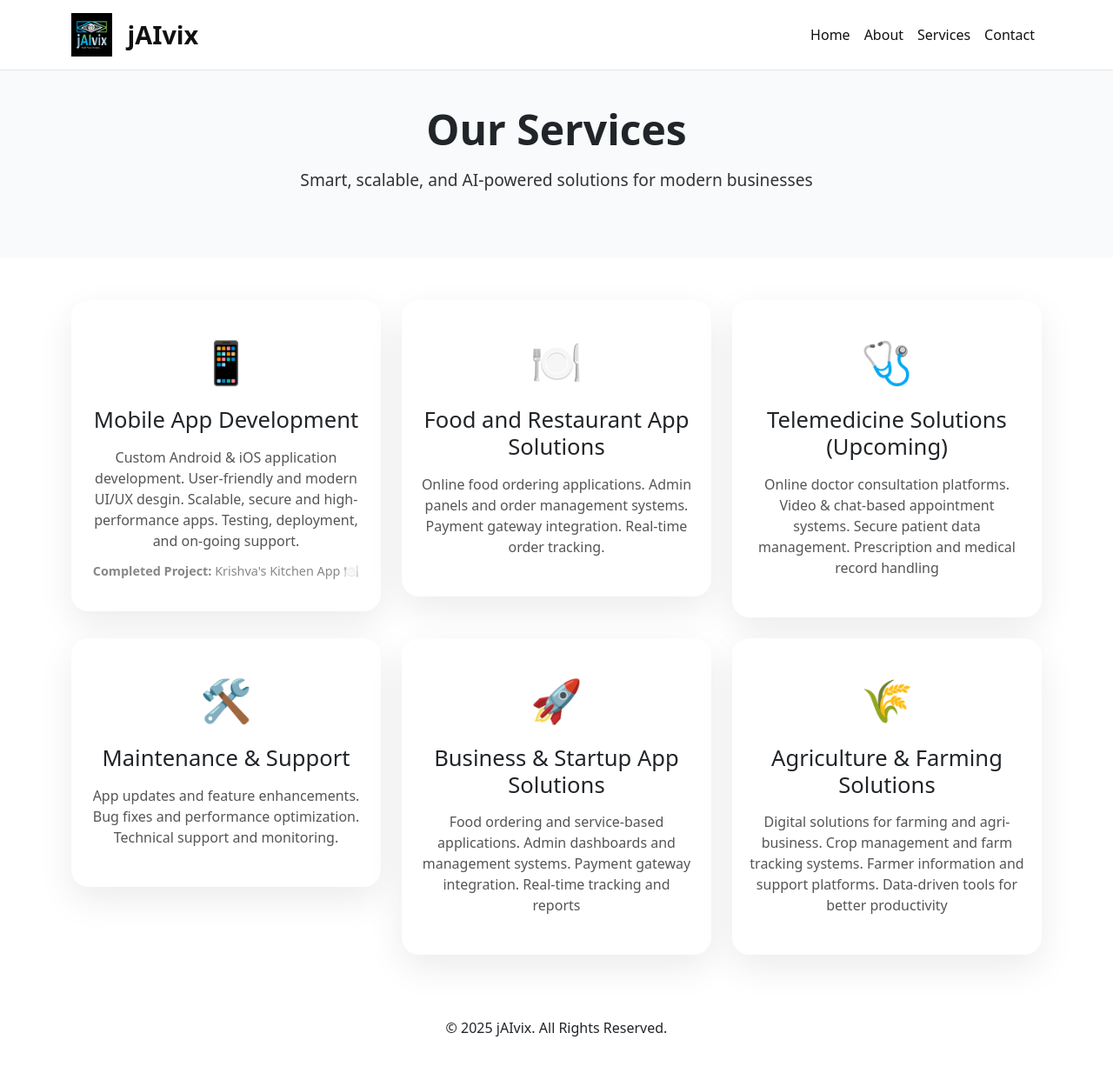
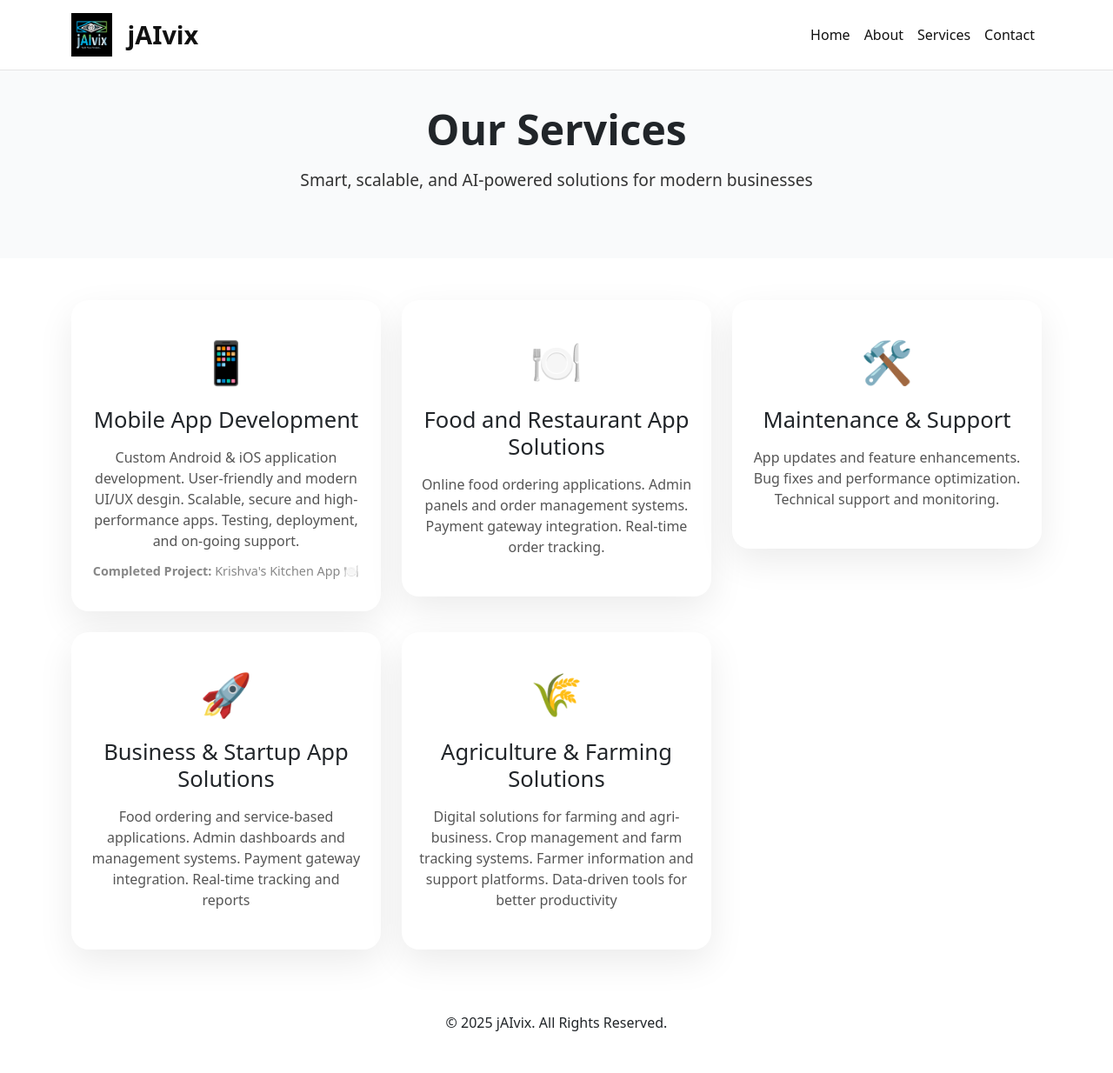
Before and after one commit to diyayyyyy/jaivix, a Flask app: page /services in a window 1280 px wide. Shown: the whole page at 87% size. After the commit the page ends 1186 px from the top, so only its background shows below. Run offline with Flask 3, Linux system fonts and the light colour scheme.

Commit message:
Update services.html

```diff
--- a/jaivix/templates/services.html
+++ b/jaivix/templates/services.html
@@ -69,14 +69,6 @@
 
     <div class="col-md-6 col-lg-4">
       <div class="service-card text-center">
-        <div class="service-icon mb-3">🩺</div>
-        <h3>Telemedicine Solutions (Upcoming)</h3>
-        <p>Online doctor consultation platforms. Video & chat-based appointment systems. Secure patient data management. Prescription and medical record handling</p>
-      </div>
-    </div>
-
-    <div class="col-md-6 col-lg-4">
-      <div class="service-card text-center">
         <div class="service-icon mb-3">🛠️</div>
         <h3>Maintenance & Support</h3>
         <p>App updates and feature enhancements. Bug fixes and performance optimization. Technical support and monitoring.</p>
```
